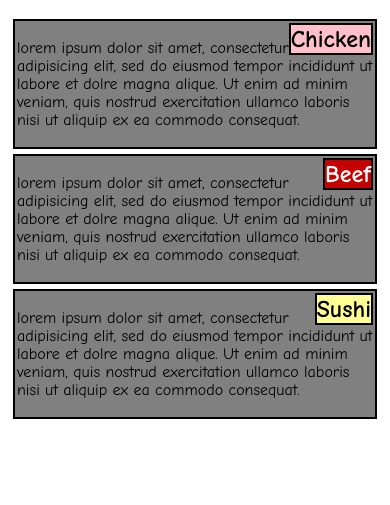
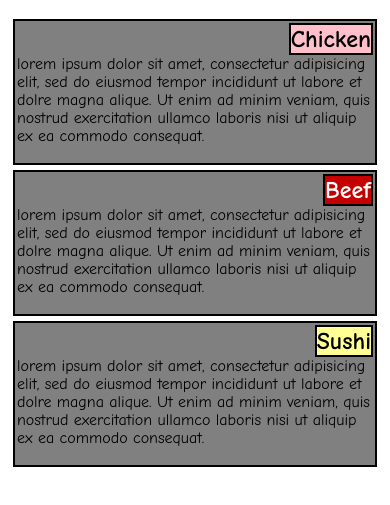
Before and after one commit to Rsalganik1123/coursera-test, a plain HTML site: page module2-solution/index.html in a window 390 px wide. Shown: the part 61-566 px from the top of the page. Drawn offline with Linux system fonts and the light colour scheme.

Commit message:
Just a small edit

```diff
--- a/module2-solution/style.css
+++ b/module2-solution/style.css
@@ -113,4 +113,7 @@ p{
 		margin: 0px;
 		float: right;
 	}
+	p{
+		clear:right;
+	}
 }
```
